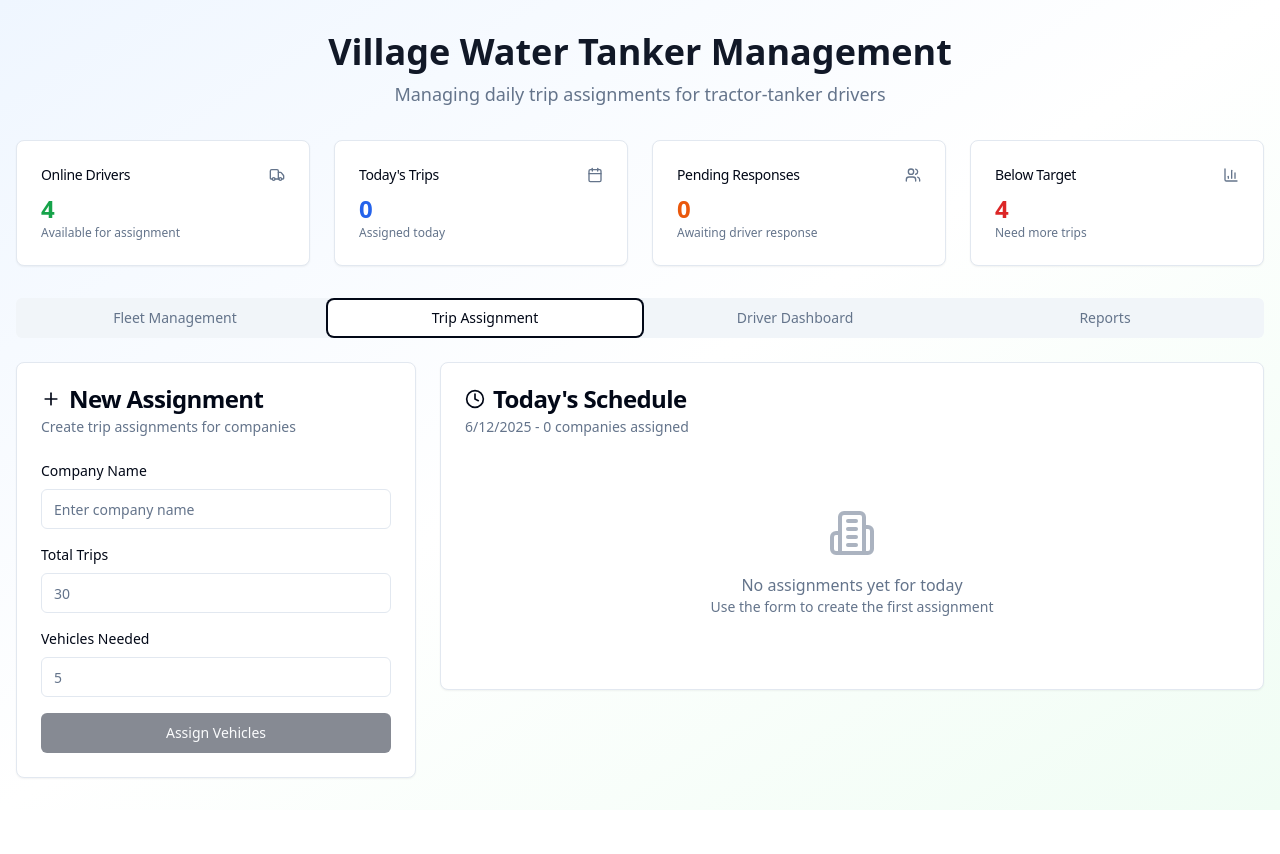
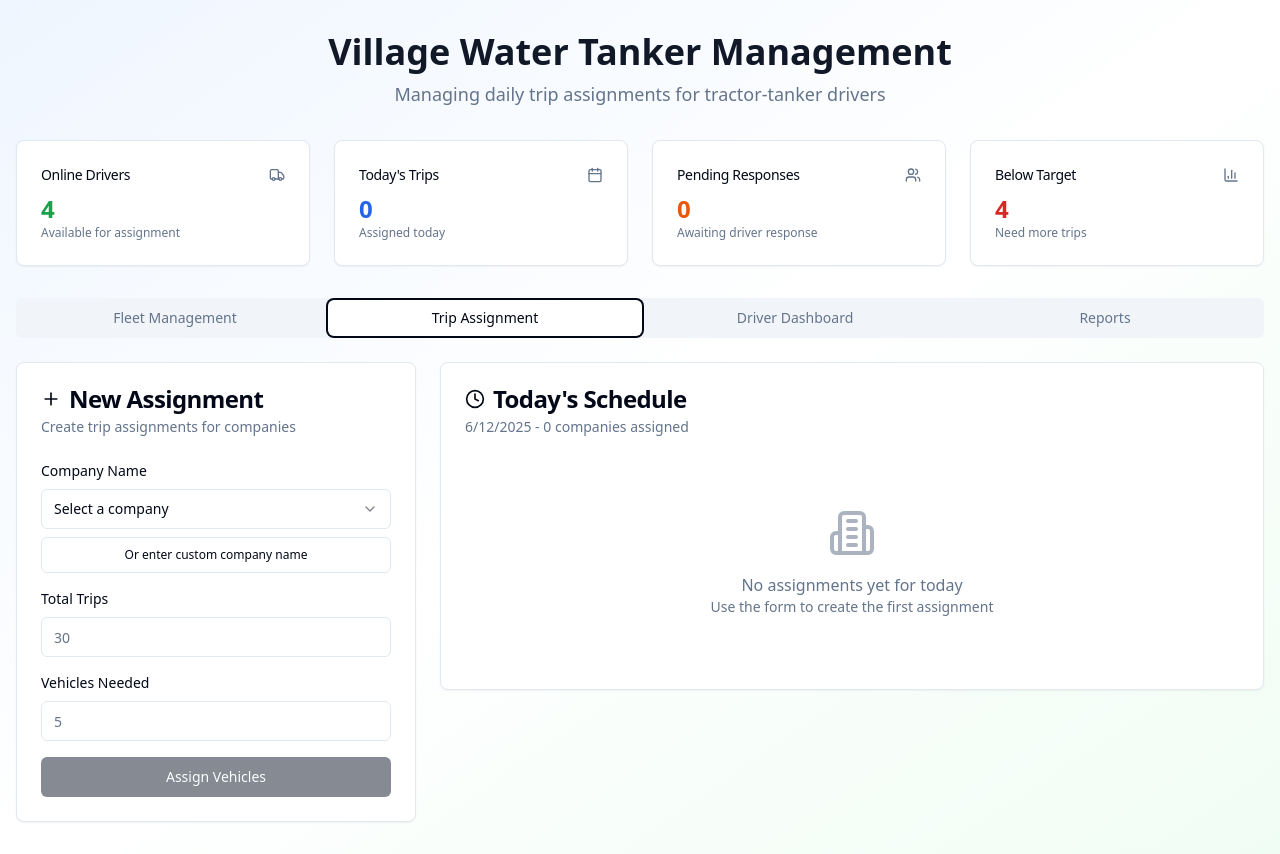
Before and after one commit to Laluprasad1/village-trip-manager, a React (Vite) app: page / in a window 1280 px wide. Both pictures are taken after a click on the tab "Trip Assignment". Before the commit the page ends 810 px from the top, so only its background shows below. Built offline with nearby package versions, Linux system fonts and the light colour scheme.

Commit message:
feat: Add company list to company name input
Adds a list of companies to the company name input field in the trip assignment form.

```diff
--- a/src/components/TripAssignment.tsx
+++ b/src/components/TripAssignment.tsx
@@ -1,9 +1,9 @@
-
 import { useState } from "react";
 import { Card, CardContent, CardDescription, CardHeader, CardTitle } from "@/components/ui/card";
 import { Button } from "@/components/ui/button";
 import { Input } from "@/components/ui/input";
 import { Badge } from "@/components/ui/badge";
+import { Select, SelectContent, SelectItem, SelectTrigger, SelectValue } from "@/components/ui/select";
 import { Building2, Plus, Truck, Clock } from "lucide-react";
 
 interface Company {
@@ -18,10 +18,26 @@ interface TripAssignmentProps {
   companies: Company[];
 }
 
+const commonCompanies = [
+  "Pepsi Factory",
+  "Coca Cola Plant",
+  "Nestle Manufacturing",
+  "Tata Steel",
+  "Reliance Industries",
+  "Bajaj Auto",
+  "Hero MotoCorp",
+  "Mahindra & Mahindra",
+  "Godrej Industries",
+  "ITC Limited",
+  "Hindustan Unilever",
+  "Asian Paints"
+];
+
 export const TripAssignment = ({ onAssignTrips, companies }: TripAssignmentProps) => {
   const [companyName, setCompanyName] = useState("");
   const [totalTrips, setTotalTrips] = useState("");
   const [vehiclesNeeded, setVehiclesNeeded] = useState("");
+  const [useCustomCompany, setUseCustomCompany] = useState(false);
 
   const handleSubmit = (e: React.FormEvent) => {
     e.preventDefault();
@@ -30,6 +46,7 @@ export const TripAssignment = ({ onAssignTrips, companies }: TripAssignmentProps
       setCompanyName("");
       setTotalTrips("");
       setVehiclesNeeded("");
+      setUseCustomCompany(false);
     }
   };
 
@@ -52,12 +69,52 @@ export const TripAssignment = ({ onAssignTrips, companies }: TripAssignmentProps
             <form onSubmit={handleSubmit} className="space-y-4">
               <div className="animate-fade-in" style={{ animationDelay: '0.1s' }}>
                 <label className="text-sm font-medium mb-2 block">Company Name</label>
+                {!useCustomCompany ? (
+                  <div className="space-y-2">
+                    <Select value={companyName} onValueChange={setCompanyName}>
+                      <SelectTrigger className="transition-all duration-200 focus:scale-105">
+                        <SelectValue placeholder="Select a company" />
+                      </SelectTrigger>
+                      <SelectContent>
+                        {commonCompanies.map((company) => (
+                          <SelectItem key={company} value={company}>
+                            {company}
+                          </SelectItem>
+                        ))}
+                      </SelectContent>
+                    </Select>
+                    <Button
+                      type="button"
+                      variant="outline"
+                      size="sm"
+                      onClick={() => setUseCustomCompany(true)}
+                      className="w-full text-xs"
+                    >
+                      Or enter custom company name
+                    </Button>
+                  </div>
+                ) : (
+                  <div className="space-y-2">
                     <Input
                       placeholder="Enter company name"
                       value={companyName}
                       onChange={(e) => setCompanyName(e.target.value)}
                       className="transition-all duration-200 focus:scale-105"
                     />
+                    <Button
+                      type="button"
+                      variant="outline"
+                      size="sm"
+                      onClick={() => {
+                        setUseCustomCompany(false);
+                        setCompanyName("");
+                      }}
+                      className="w-full text-xs"
+                    >
+                      Back to company list
+                    </Button>
+                  </div>
+                )}
               </div>
               <div className="animate-fade-in" style={{ animationDelay: '0.2s' }}>
                 <label className="text-sm font-medium mb-2 block">Total Trips</label>
```
Lines whose indentation alone changed are shown as unchanged.
